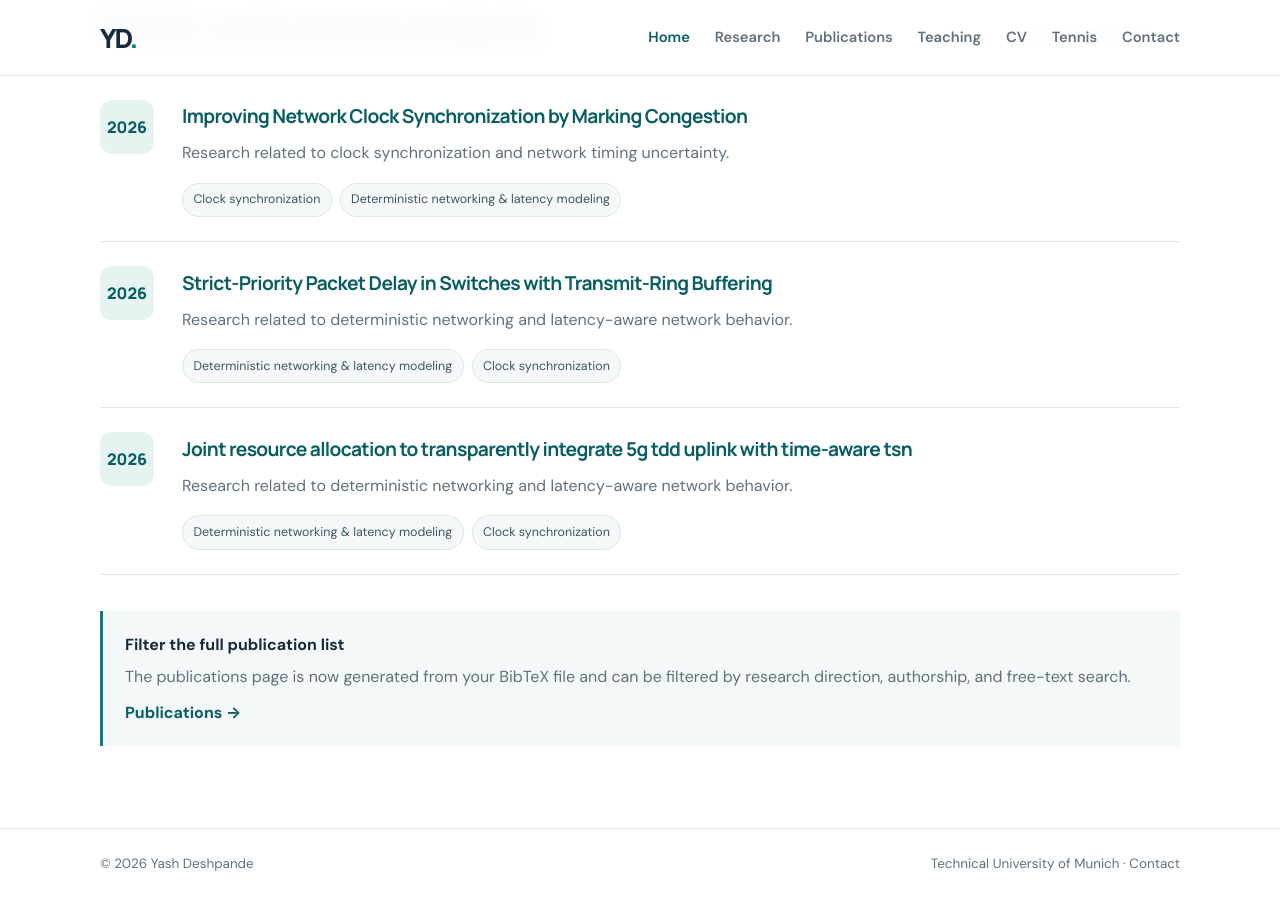
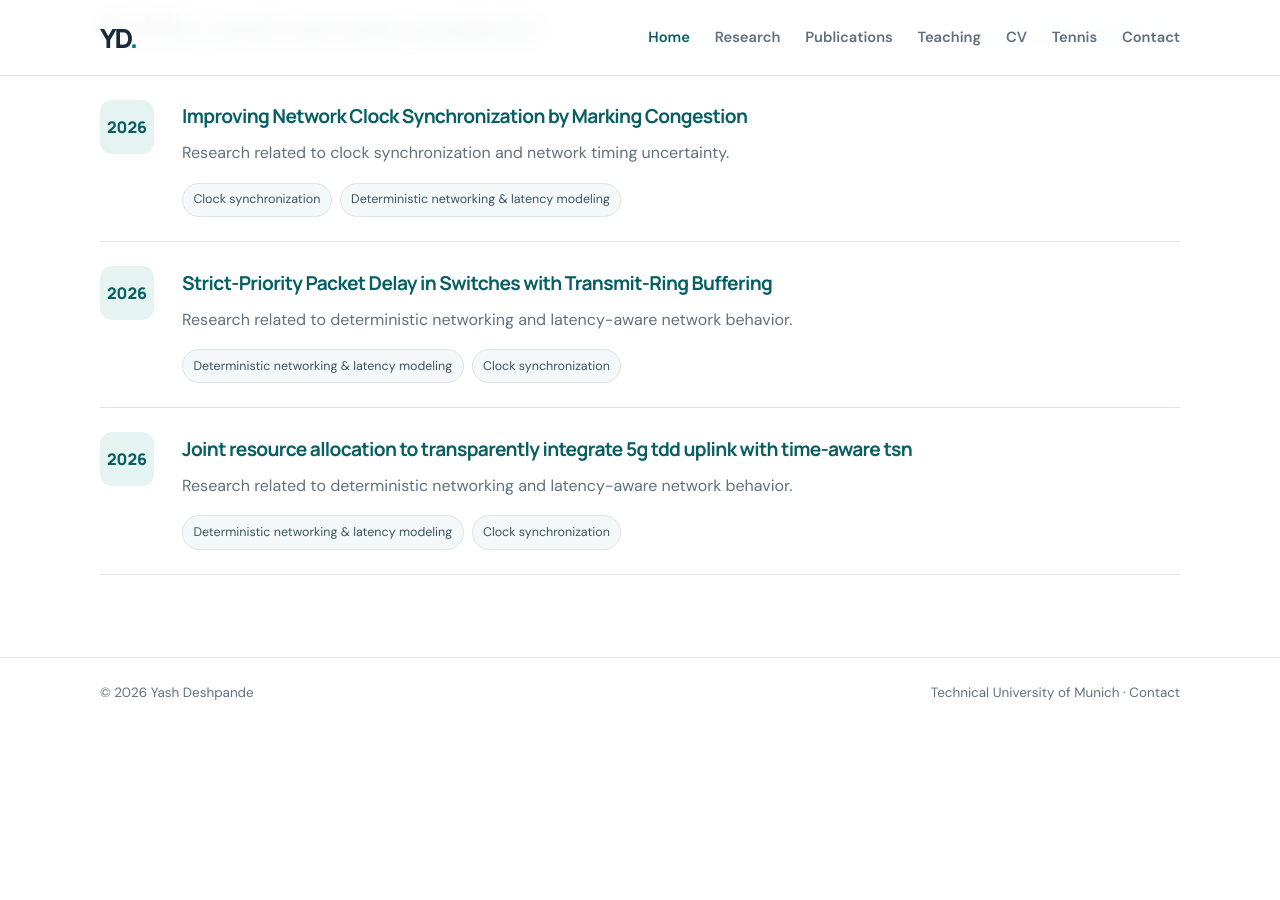
Before and after one commit to deshpandeyash/deshpandeyash.github.io, a Jekyll site: the page built from index.html, in a window 1280 px wide and 900 px high, scrolled down 1451 px. Built offline with Jekyll 4.4.1, drawn with Linux system fonts in a browser that asks for light colours; after the commit the page ends 2180 px from its top, so only the background shows below that.

Commit message:
Remove homepage publication note
Co-authored-by: Copilot <223556219+Copilot@users.noreply.github.com>

```diff
--- a/index.html
+++ b/index.html
@@ -80,10 +80,5 @@ permalink: /
         </div>
       </article>
     {% endfor %}
-    <div class="note-box">
-      <strong>Filter the full publication list</strong>
-      <span>The publications page is now generated from your BibTeX file and can be filtered by research direction, authorship, and free-text search.</span>
-      <a href="{{ '/publications/' | relative_url }}">Publications →</a>
-    </div>
   </section>
 </main>
```
